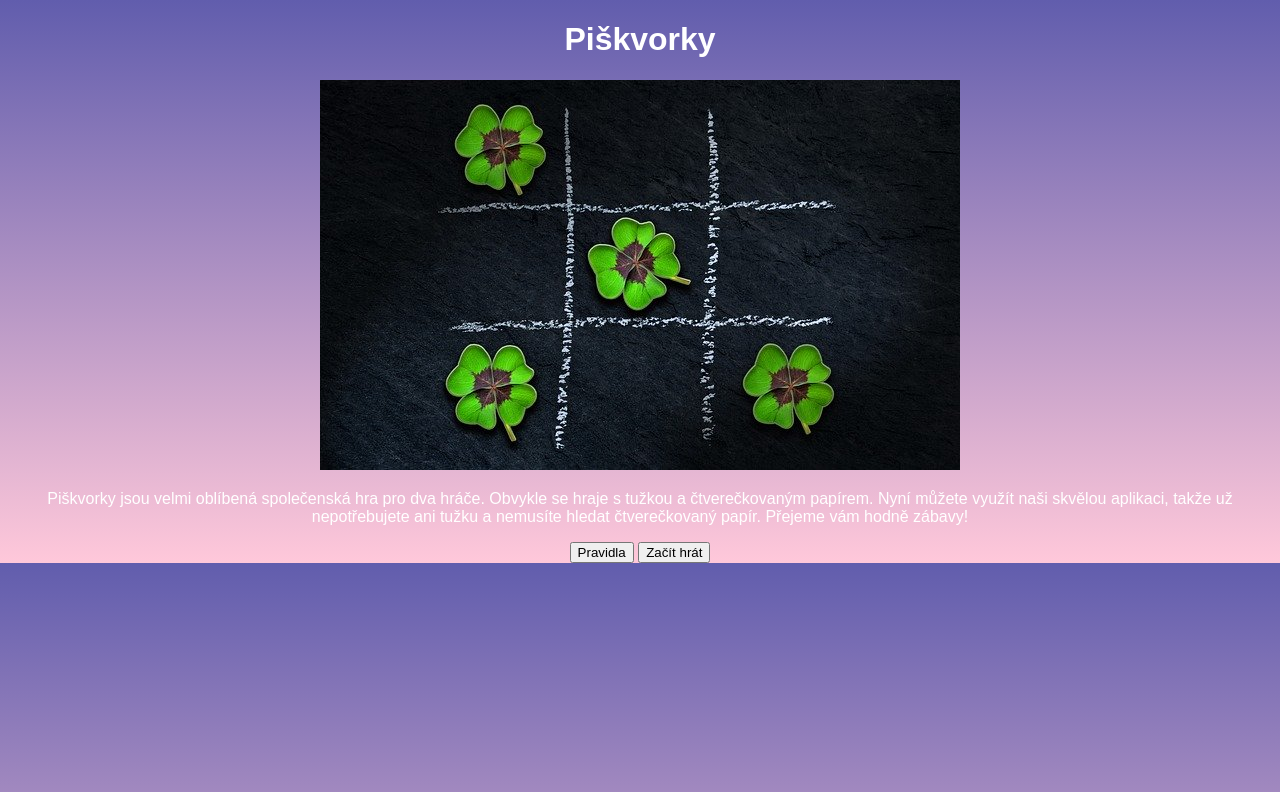
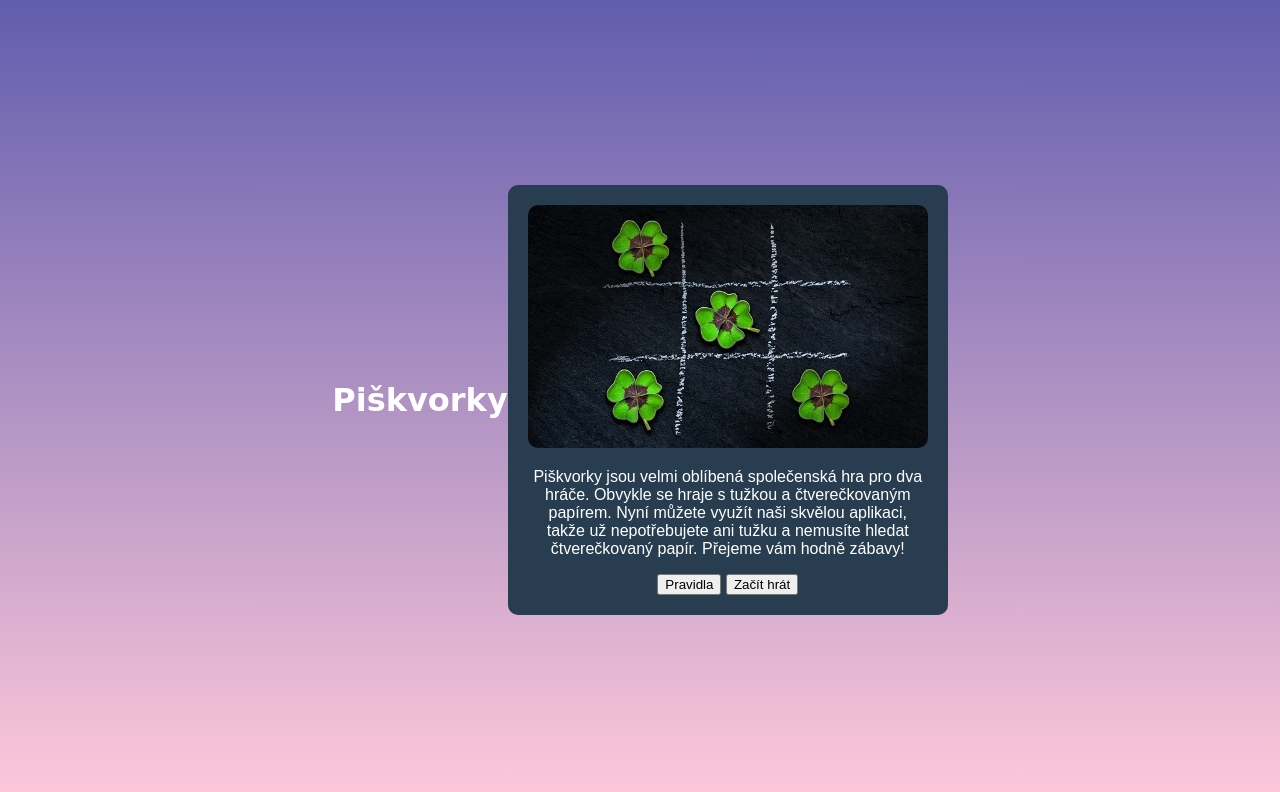
Before and after one commit to evca94/piskvorky, a plain HTML site: page index.html in a window 1280 px wide. Drawn offline with Linux system fonts and the light colour scheme; files whose address does not match are found by name.

Commit message:
Nastavení umístění a výšky, parametry pro obrázek a contejner. Zvolení barvy v boxu a velikosti. Hlavní nadpis - velikost, styl a posazení.

```diff
--- a/style.css
+++ b/style.css
@@ -4,5 +4,27 @@ body {
   text-align: center;
   color: #ffffff;
   margin: 0;
+  display: flex;
+  justify-content: center;
+  align-items: center;
+  height: 100vh;
+}
 
+.game-image {
+  width: 100%;
+  border-radius: 10px;
 }
+
+.container {
+  background: #283e50;
+  padding: 20px;
+  border-radius: 10px;
+  box-shadow: 0 4px 8px rgb (0, 0, 0, 0.2);
+  max-width: 400px;
+}
+
+h1 {
+  font-family: "Lobster", cursive;
+  font-size: 32px;
+  margin: 20px 0;
+}
```
